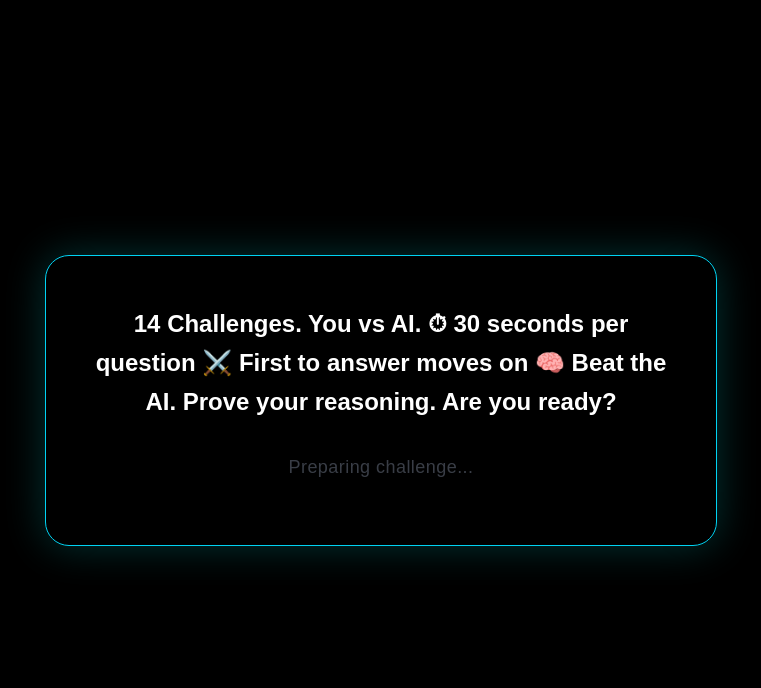
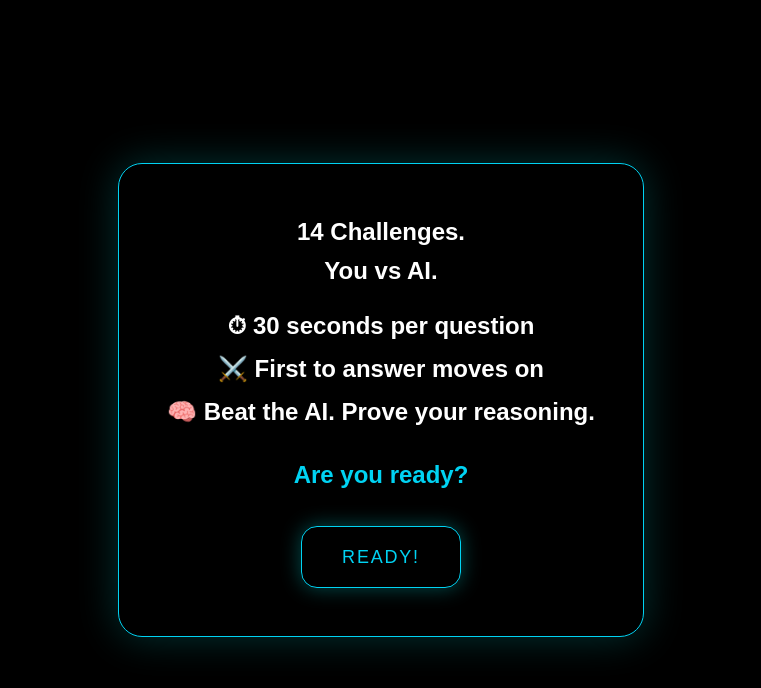
Before and after one commit to JiyeSun/compexp, a Next.js app: page / in a window 1280 px wide. Both pictures are taken after a click on the button "BEGIN". Shown: the top 688 px of the page, without its empty margins (259-1020 px from the left). Built offline with nearby package versions, Linux system fonts and the light colour scheme.

Commit message:
Update page.tsx

```diff
--- a/app/page.tsx
+++ b/app/page.tsx
@@ -34,6 +34,7 @@ export default function Home() {
   const [aiAnswerIndex, setAiAnswerIndex] = useState<number | null>(null);
   const [showCover, setShowCover] = useState(true);
   const [showStartButton, setShowStartButton] = useState(false);
+  const [progress, setProgress] = useState(0);
 
 
   useEffect(() => {
@@ -151,11 +152,33 @@ export default function Home() {
         <div className="text-white text-center">
           <h1 className="text-4xl font-bold mb-8">
             AI Reasoning Challenge
-            You vs an evolving AI system.
+            <br />
+            <span className="text-cyan-400 text-xl">
+              You vs an evolving AI system
+            </span>
           </h1>
 
           <button
-            onClick={() => setShowCover(false)}
+            onClick={() => {
+              setShowCover(false);
+
+              setShowStartButton(false);
+              setProgress(0); // 👈 新增
+
+              let start = Date.now();
+
+              const interval = setInterval(() => {
+                const elapsed = Date.now() - start;
+                const percent = Math.min(elapsed / 2000, 1);
+
+                setProgress(percent);
+
+                if (percent === 1) {
+                  clearInterval(interval);
+                  setShowStartButton(true);
+                }
+              }, 16);
+            }}
             className="px-10 py-4 border border-cyan-400 text-cyan-400 rounded-2xl
             hover:bg-cyan-400 hover:text-black transition"
           >
@@ -182,16 +205,18 @@ export default function Home() {
 
           {/* System Label */}
           {/* Title */}
-          <h1 className="text-2xl md:text-2xl font-semibold mb-6 leading-relaxed max-w-2xl mx-auto">
-            14 Challenges.
-            You vs AI.
+          <div className="text-2xl font-semibold mb-6 leading-relaxed text-center">
+            <p>14 Challenges.</p>
+            <p>You vs AI.</p>
 
-            ⏱ 30 seconds per question
-            ⚔️ First to answer moves on
-            🧠 Beat the AI. Prove your reasoning.
+            <div className="mt-4 space-y-1">
+              <p>⏱ 30 seconds per question</p>
+              <p>⚔️ First to answer moves on</p>
+              <p>🧠 Beat the AI. Prove your reasoning.</p>
+            </div>
 
-            Are you ready?
-          </h1>
+            <p className="mt-6 text-cyan-400">Are you ready?</p>
+          </div>
 
           {/* Description */}
           <p className="text-gray-600 leading-relaxed mb-8 text-lg max-w-xl mx-auto">
```
